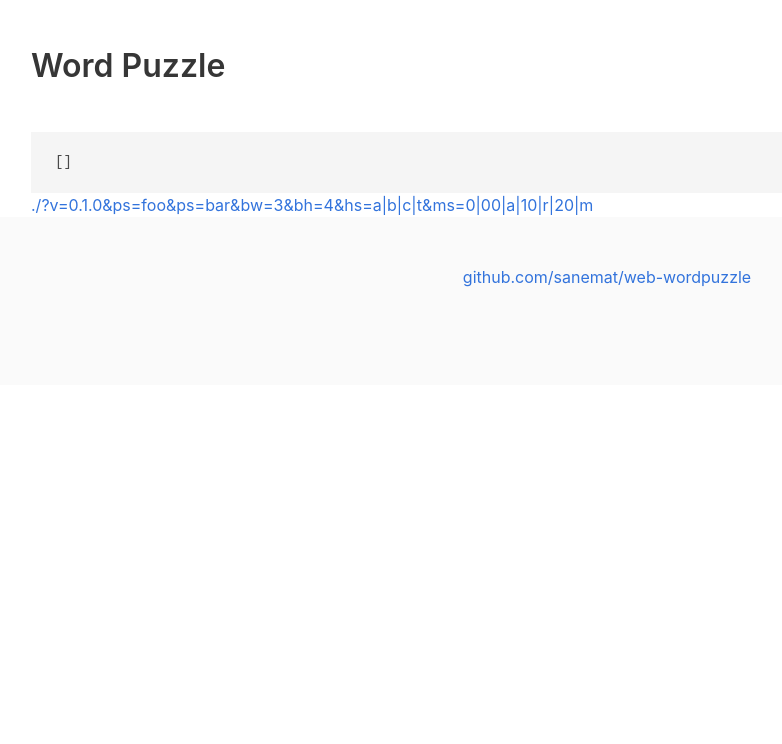
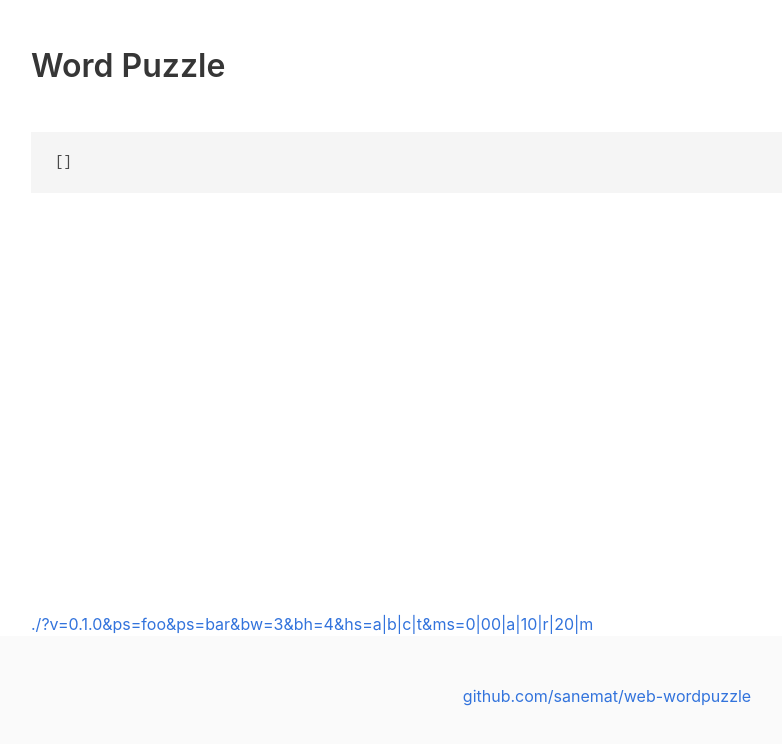
Before and after one commit to sanemat/web-wordpuzzle, a website: page index.html in a window 1280 px wide. Shown: the whole page, without its empty margins (33-815 px from the left). Drawn offline with Linux system fonts and the light colour scheme.

Commit message:
chore(skelton): set min height

```diff
--- a/index.html
+++ b/index.html
@@ -20,7 +20,7 @@
     </section>
     <section>
       <div class="container">
-        <div id="game"></div>
+        <div id="game" class="main__game"></div>
         <div>
           <a
             href="./?v=0.1.0&ps=foo&ps=bar&bw=3&bh=4&hs=a|b|c|t&ms=0|00|a|10|r|20|m"
--- a/src/style.css
+++ b/src/style.css
@@ -0,0 +1,3 @@
+.main__game {
+  min-height: 60vh;
+}
```
